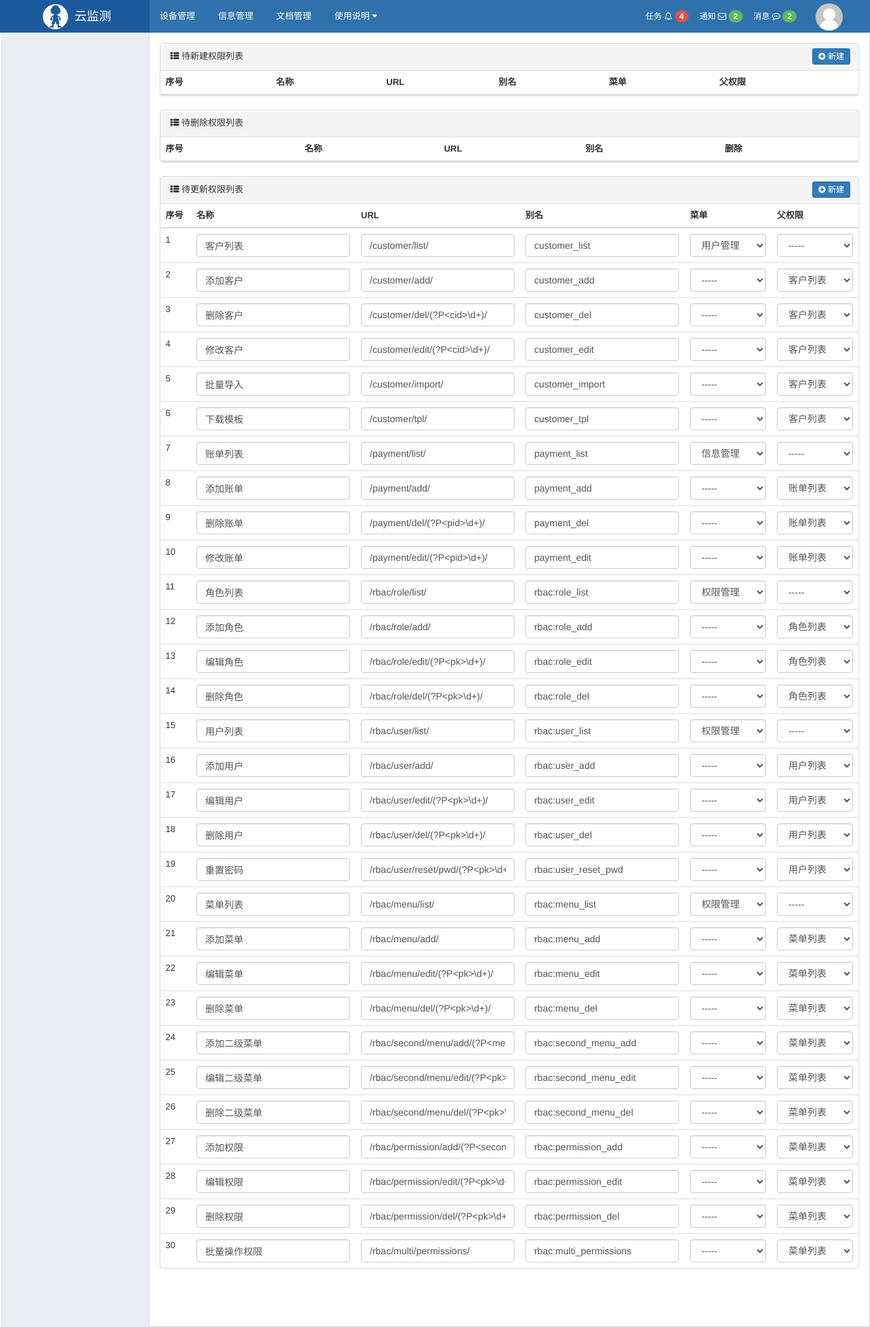
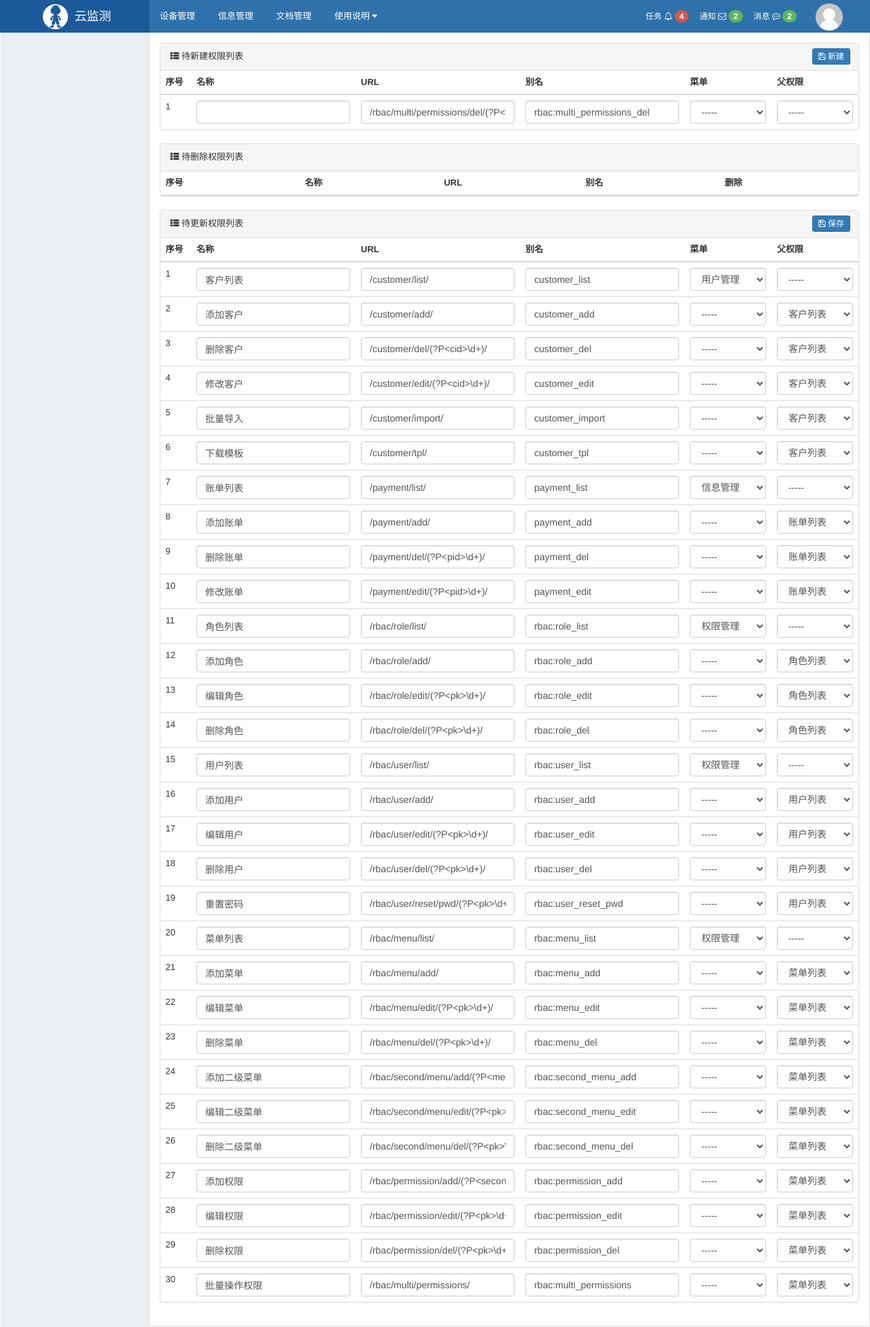
Before and after one commit to heehoo-ai/permission, a Django app: page /rbac/multi/permissions/ in a window 1280 px wide. Shown: the whole page at 68% size. Run offline with Django 3.2, Linux system fonts and the light colour scheme; data comes from the database, SQL or seed files in the repository; both versions use the stored data as it was after the commit; lists and menus that the app fills with data are empty; some libraries are stand-ins or nearby versions.

Commit message:
批量权限增删改

```diff
--- a/rbac/templates/rbac/multi_permissions.html
+++ b/rbac/templates/rbac/multi_permissions.html
@@ -3,15 +3,19 @@
 
 {% block content %}
     <div class="luffy-container">
+
+        <form method="post" action="?type=generate">
+            {% csrf_token %}
+            {{ generate_formset.management_form }}
             <div class="panel panel-default">
                 <!-- Default panel contents -->
                 <div class="panel-heading">
                     <i class="fa fa-th-list" aria-hidden="true"></i> 待新建权限列表
-                <a href="#" class="right btn btn-primary btn-xs"
+                    <button href="#" class="right btn btn-primary btn-xs"
                             style="padding: 2px 8px;margin: -3px;">
-                    <i class="fa fa-plus-circle" aria-hidden="true"></i>
+                        <i class="fa fa-save" aria-hidden="true"></i>
                         新建
-                </a>
+                    </button>
 
 
                 </div>
@@ -41,7 +45,7 @@
                     </tbody>
                 </table>
             </div>
-
+        </form>
 
         <div class="panel panel-default">
             <!-- Default panel contents -->
@@ -68,7 +72,7 @@
                         <td>{{ row.url }}</td>
                         <td>{{ row.name }}</td>
                         <td>
-                            <a style="color: #d9534f;" href="#">
+                            <a style="color: #d9534f;" href="{% url 'rbac:multi_permissions_del' pk=row.id %}">
                                 <i class="fa fa-trash-o"></i>
                             </a>
                         </td>
@@ -79,16 +83,18 @@
             </table>
         </div>
 
-
+        <form method="post" action="?type=update">
+            {% csrf_token %}
+            {{ update_formset.management_form }}
             <div class="panel panel-default">
                 <!-- Default panel contents -->
                 <div class="panel-heading">
                     <i class="fa fa-th-list" aria-hidden="true"></i> 待更新权限列表
-                <a href="#" class="right btn btn-primary btn-xs"
+                    <button href="#" class="right btn btn-primary btn-xs"
                        style="padding: 2px 8px;margin: -3px;">
-                    <i class="fa fa-plus-circle" aria-hidden="true"></i>
-                    新建
-                </a>
+                        <i class="fa fa-save" aria-hidden="true"></i>
+                        保存
+                    </button>
 
 
                 </div>
@@ -122,6 +128,7 @@
                     </tbody>
                 </table>
             </div>
+        </form>
     </div>
 
 {% endblock %}
--- a/rbac/urls.py
+++ b/rbac/urls.py
@@ -28,4 +28,5 @@ urlpatterns = [
     url(r'^permission/del/(?P<pk>\d+)$', menu.permission_del, name='permission_del'),
 
     url(r'^multi/permissions/$', menu.multi_permissions, name='multi_permissions'),
+    url(r'^multi/permissions/del/(?P<pk>\d+)/$', menu.multi_permissions_del, name='multi_permissions_del'),
 ]
--- a/rbac/views/menu.py
+++ b/rbac/views/menu.py
@@ -240,6 +240,53 @@ def multi_permissions(request):
     :param request:
     :return:
     """
+    post_type = request.GET.get('type')
+    generate_formset_class = formset_factory(MultiAddPermissionForm, extra=0)
+    update_formset_class = formset_factory(MultiEditPermissionForm, extra=0)
+
+    generate_formset = None
+    update_formset = None
+    if request.method == 'POST' and post_type == 'generate':
+        # pass # 批量添加
+        formset = generate_formset_class(data=request.POST)
+        if formset.is_valid():
+            object_list = []
+            post_row_list = formset.cleaned_data
+            has_error = False
+            for i in range(0, formset.total_form_count()):
+                row_dict = post_row_list[i]
+                try:
+                    new_object = models.Permission(**row_dict)
+                    new_object.validate_unique()
+                    object_list.append(new_object)
+                except Exception as e:
+                    formset.errors[i].update(e)
+                    generate_formset = formset
+                    has_error = True
+            if not has_error:
+                models.Permission.objects.bulk_create(object_list, batch_size=100)
+        else:
+            generate_formset = formset
+
+    if request.method == 'POST' and post_type == 'update':
+        # pass  # 批量更新
+        formset = update_formset_class(data=request.POST)
+        if formset.is_valid():
+            post_row_list = formset.cleaned_data
+            for i in range(0, formset.total_form_count()):
+                row_dict = post_row_list[i]
+                permission_id = row_dict.pop('id')
+                try:
+                    row_object = models.Permission.objects.filter(id=permission_id).first()
+                    for k, v in row_dict.items():
+                        setattr(row_object, k, v)
+                    row_object.validate_unique()
+                    row_object.save()
+                except Exception as e:
+                    formset.errors[i].update(e)
+                    update_formset = formset
+        else:
+            update_formset = formset
 
     # 1. 获取项目中所有的URL
     all_url_dict = get_all_url_dict()
@@ -275,29 +322,43 @@ def multi_permissions(request):
             value['url'] = '路由和数据库中不一致'
 
     # 3. 应该添加、删除、修改的权限有哪些？
-
     # 3.1 计算出应该增加的name
-    generate_name_list = router_name_set - permission_name_set
-    generate_formset_class = formset_factory(MultiAddPermissionForm, extra=0)
-    generate_formset = generate_formset_class(
-        initial=[row_dict for name, row_dict in all_url_dict.items() if name in generate_name_list])
+    if not generate_formset:
+        generate_name_list = router_name_set - permission_name_set
+        generate_formset = generate_formset_class(
+            initial=[row_dict for name, row_dict in all_url_dict.items() if name in generate_name_list])
 
     # 3.2 计算出应该删除的name
     delete_name_list = permission_name_set - router_name_set
     delete_row_list = [row_dict for name, row_dict in permission_dict.items() if name in delete_name_list]
 
     # 3.3 计算出应该更新的name
-    update_name_list = permission_name_set & router_name_set
-    update_formset_class = formset_factory(MultiEditPermissionForm, extra=0)
-    update_formset = update_formset_class(
-        initial=[row_dict for name, row_dict in permission_dict.items() if name in update_name_list])
+    if not update_formset:
+        update_name_list = permission_name_set & router_name_set
+        update_formset = update_formset_class(
+            initial=[row_dict for name, row_dict in permission_dict.items() if name in update_name_list])
 
     return render(
         request,
         'rbac/multi_permissions.html',
         {
             'generate_formset': generate_formset,
-            'delete_row_list':delete_row_list,
-            'update_formset':update_formset,
+            'delete_row_list': delete_row_list,
+            'update_formset': update_formset,
         }
     )
+
+
+def multi_permissions_del(request, pk):
+    """
+    批量页面的权限删除
+    :param request:
+    :param pk:
+    :return:
+    """
+    url = memory_reverse(request, 'rbac:multi_permissions')
+    if request.method == 'GET':
+        return render(request, 'rbac/delete.html', {'cancel': url})
+
+    models.Permission.objects.filter(id=pk).delete()
+    return redirect(url)
```
Also changed, not shown: db.sqlite3. Lines whose indentation alone changed are shown as unchanged.
